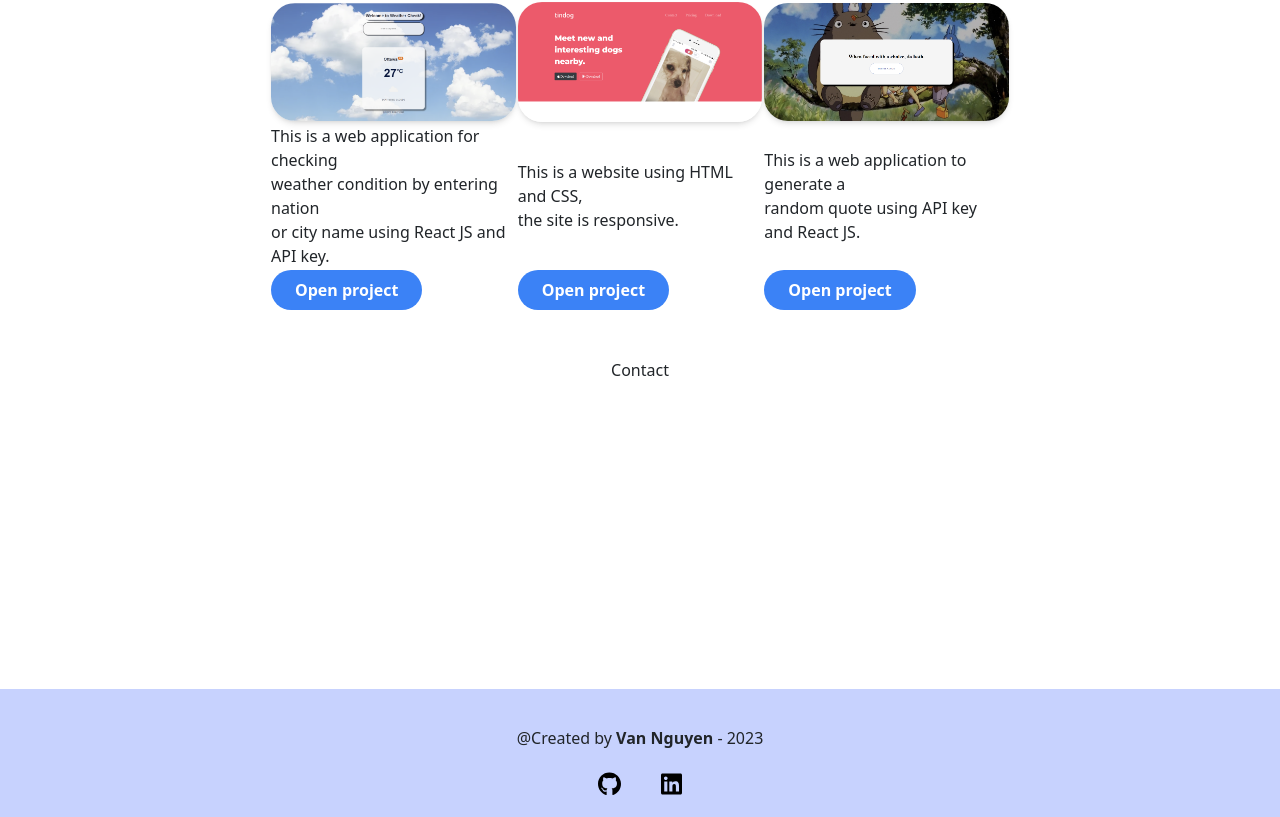
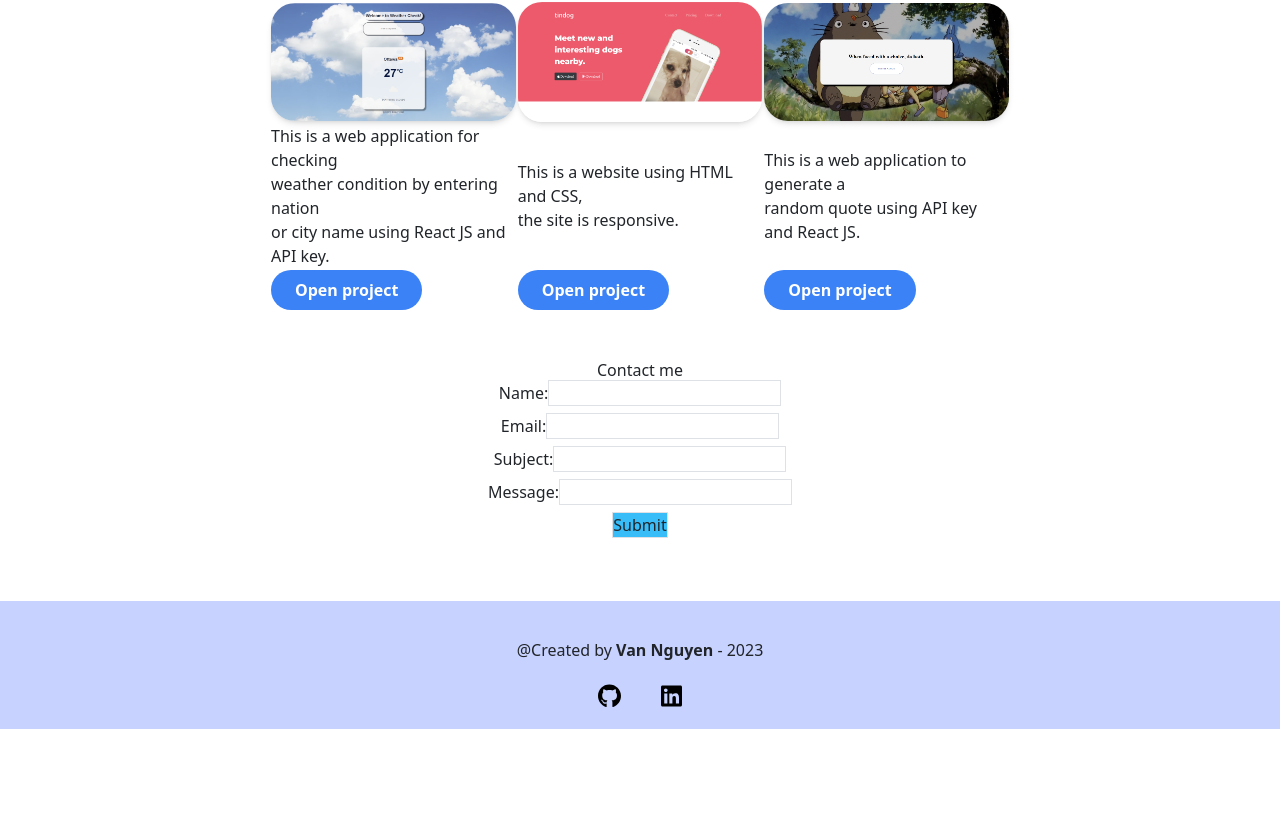
Before and after one commit to vanguyen333/mysiteO, a React (Vite) app: page / in a window 1280 px wide. Shown: the part 1878-2695 px from the top of the page. After the commit the page ends 2607 px from the top, so only its background shows below. Built offline with nearby package versions, Linux system fonts and the light colour scheme.

Commit message:
working on form

```diff
--- a/src/components/Contact.jsx
+++ b/src/components/Contact.jsx
@@ -1,7 +1,24 @@
 const Contact = () => {
   return (
     <div className="footer h-60 pt-10 mt-32 text-center">
-      <h1>Contact</h1>
+      <form action="submit">
+        <h1>
+          Contact <span>me</span>
+        </h1>
+        <label htmlFor="name">Name: </label>
+        <input className="border" type="text" name="name" id="name" />
+        <br />
+        <label htmlFor="email">Email:</label>
+        <input className="border" type="text" name="email" id="email" />
+        <br />
+        <label htmlFor="subject">Subject:</label>
+        <input className="border" type="text" name="subject" id="subject" />
+        <br />
+        <label htmlFor="message">Message:</label>
+        <input className="border" type="text" name="message" id="message" />
+        <br />
+        <button className="border bg-sky-400"> Submit</button>
+      </form>
     </div>
   );
 };
--- a/src/components/Footer.jsx
+++ b/src/components/Footer.jsx
@@ -1,6 +1,6 @@
 const Footer = () => {
   return (
-    <div className="footer h-32 pt-10 mt-32 text-center bg-indigo-200 ">
+    <div className="footer h-32 pt-10 mt-10 text-center bg-indigo-200 ">
       <h1>
         @Created by<strong> Van Nguyen </strong> - 2023
       </h1>
--- a/src/pages/About.jsx
+++ b/src/pages/About.jsx
@@ -54,6 +54,13 @@ const About = () => {
           Once again, I appreciate your visit on my website.
         </p>
       </div>
+      <p className="pl-10 pt-10">
+        Bird Image source:{" "}
+        <a href="https://www.wallpaperflare.com/beautiful-girl-with-colorful-hair-desktop-wallpaper-hd-for-mobile-phones-and-laptops-wallpaper-bhxbt">
+          {" "}
+          wallpaperflare
+        </a>
+      </p>
       <Footer />
     </div>
   );
```
